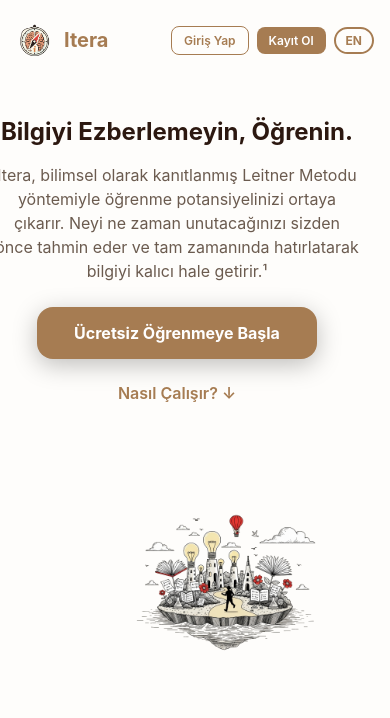
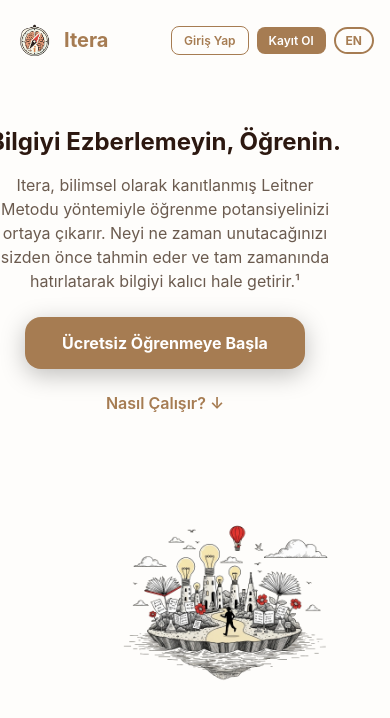
Before and after one commit to crazycoder46/itera, a React Native app in the folder frontend/: screen /Landing in a window 390 px wide. Shown: the top 718 px of the page. Built offline with nearby package versions, Linux system fonts and the light colour scheme; no server answers.

Commit message:
Simplify mobile hero centering: remove complex padding/alignment, use basic flexbox centering for clean text and image alignment

```diff
--- a/frontend/screens/LandingScreen.js
+++ b/frontend/screens/LandingScreen.js
@@ -1071,7 +1071,7 @@ const createResponsiveStyles = () => {
     heroSection: {
       paddingTop: isWeb ? 60 : 20,
       paddingBottom: isWeb ? 80 : 40,
-      paddingHorizontal: isWeb ? 32 : 0,
+      paddingHorizontal: isWeb ? 32 : 16,
       alignItems: 'center',
       minHeight: isWeb ? 600 : 500,
       justifyContent: 'center',
@@ -1087,8 +1087,8 @@ const createResponsiveStyles = () => {
       flex: 1,
       alignItems: isWeb ? 'flex-start' : 'center',
       paddingRight: isWeb ? 40 : 0,
-      paddingHorizontal: isWeb ? 0 : 24,
-      marginBottom: isWeb ? 0 : 30,
+      paddingHorizontal: isWeb ? 0 : 0,
+      marginBottom: isWeb ? 0 : 20,
       width: '100%',
       justifyContent: isWeb ? 'flex-start' : 'center',
     },
@@ -1097,12 +1097,11 @@ const createResponsiveStyles = () => {
       alignItems: 'center',
       justifyContent: 'center',
       width: '100%',
-      paddingHorizontal: isWeb ? 0 : 24,
+      paddingHorizontal: isWeb ? 0 : 0,
     },
     heroImage: {
-      width: isWeb ? 800 : Math.min(width * 0.7, 280),
-      height: isWeb ? 800 : Math.min(width * 0.7, 280),
-      alignSelf: 'center',
+      width: isWeb ? 800 : Math.min(width * 0.8, 320),
+      height: isWeb ? 800 : Math.min(width * 0.8, 320),
     },
     heroTitle: {
       fontSize: isWeb ? 42 : 24,
@@ -1111,9 +1110,7 @@ const createResponsiveStyles = () => {
       textAlign: isWeb ? 'left' : 'center',
       lineHeight: isWeb ? 50 : 30,
       maxWidth: 600,
-      width: '100%',
-      paddingHorizontal: isWeb ? 0 : 0,
-      alignSelf: isWeb ? 'auto' : 'center',
+      width: isWeb ? 'auto' : '100%',
     },
     heroSubtitle: {
       fontSize: isWeb ? 18 : 16,
@@ -1121,9 +1118,7 @@ const createResponsiveStyles = () => {
       lineHeight: isWeb ? 28 : 24,
       marginBottom: isWeb ? 40 : 24,
       maxWidth: 700,
-      paddingHorizontal: isWeb ? 0 : 0,
-      alignSelf: isWeb ? 'auto' : 'center',
-      width: '100%',
+      width: isWeb ? 'auto' : '100%',
     },
     primaryButton: {
       paddingVertical: isWeb ? 20 : 16,
```
